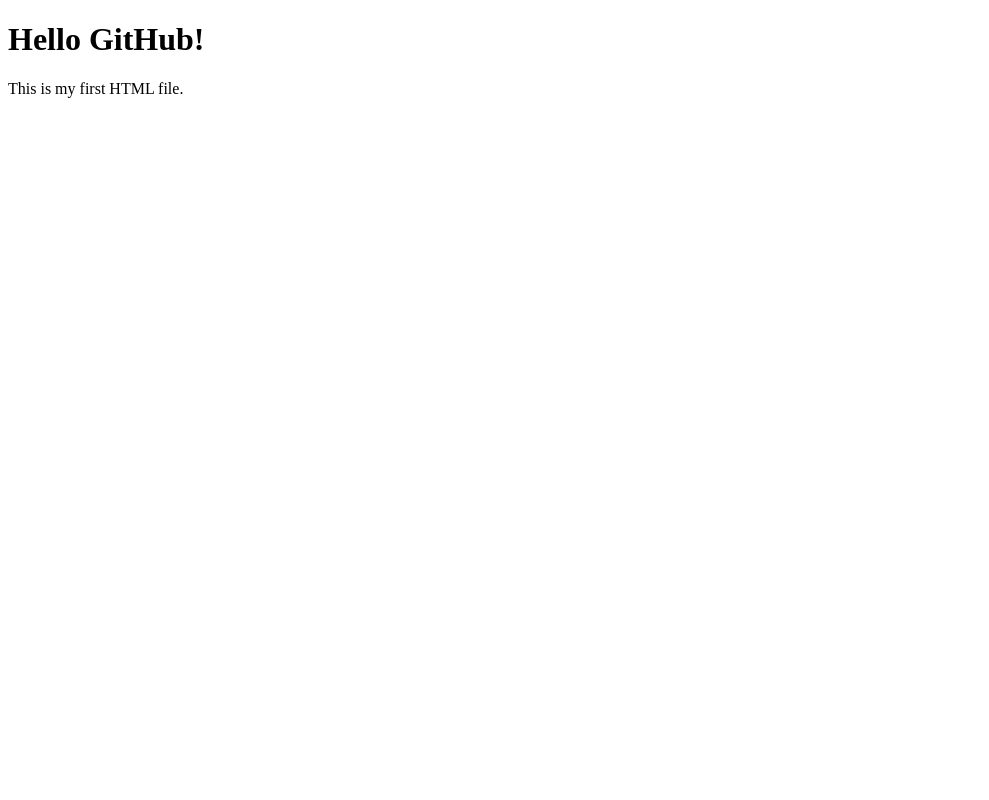
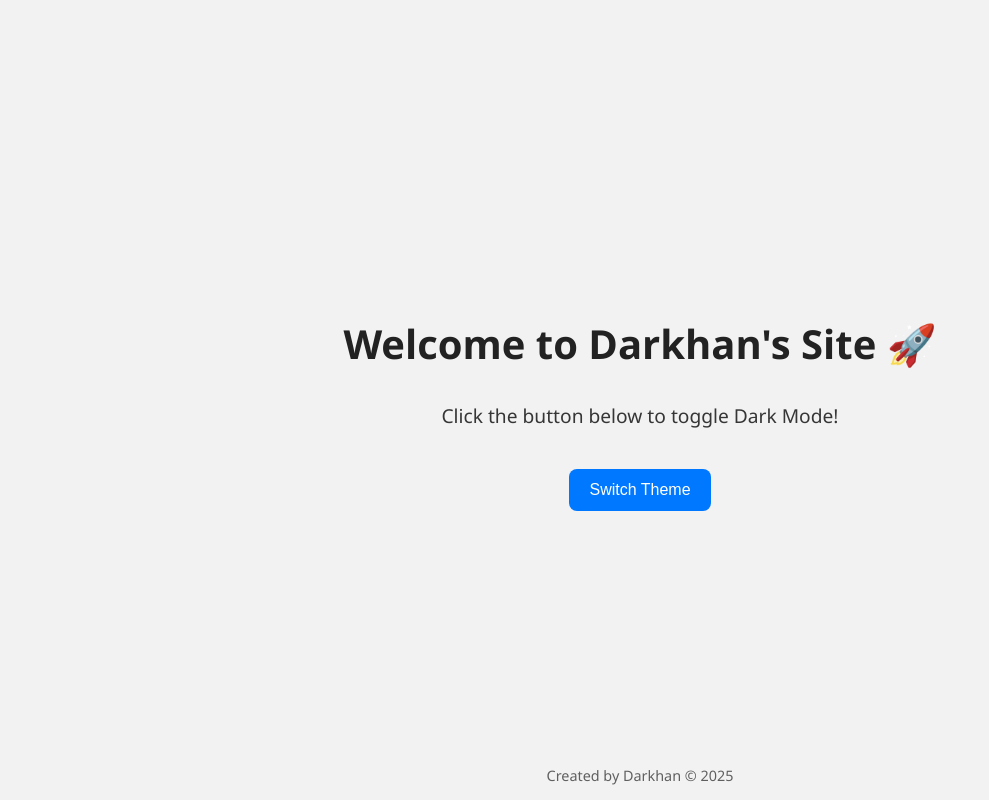
Before and after one commit to Darrkkhan/my-first-project, a plain HTML site: page index.html in a window 1280 px wide. Shown: the whole page, without its empty margins (0-989 px from the left). Drawn offline with Linux system fonts and the light colour scheme.

Commit message:
Update index.html

```diff
--- a/index.html
+++ b/index.html
@@ -1,10 +1,88 @@
 <!DOCTYPE html>
-<html>
+<html lang="en">
 <head>
-    <title>My First GitHub Page</title>
+  <meta charset="UTF-8" />
+  <meta name="viewport" content="width=device-width, initial-scale=1.0" />
+  <title>Darkhan's Webpage</title>
+  <style>
+    :root {
+      --bg-color: #f2f2f2;
+      --text-color: #222;
+      --accent-color: #0078ff;
+    }
+
+    body.dark {
+      --bg-color: #121212;
+      --text-color: #eee;
+      --accent-color: #00c2ff;
+    }
+
+    body {
+      font-family: 'Segoe UI', sans-serif;
+      background-color: var(--bg-color);
+      color: var(--text-color);
+      display: flex;
+      flex-direction: column;
+      align-items: center;
+      justify-content: center;
+      height: 100vh;
+      margin: 0;
+      transition: background-color 0.5s, color 0.5s;
+    }
+
+    h1 {
+      font-size: 2.5em;
+      margin-bottom: 0.3em;
+      animation: fadeIn 1.5s ease-in-out;
+    }
+
+    p {
+      font-size: 1.2em;
+      opacity: 0.9;
+    }
+
+    button {
+      background-color: var(--accent-color);
+      border: none;
+      color: white;
+      padding: 12px 20px;
+      border-radius: 8px;
+      cursor: pointer;
+      font-size: 1em;
+      margin-top: 20px;
+      transition: transform 0.3s, background-color 0.3s;
+    }
+
+    button:hover {
+      background-color: #0059b3;
+      transform: scale(1.05);
+    }
+
+    @keyframes fadeIn {
+      from { opacity: 0; transform: translateY(-20px); }
+      to { opacity: 1; transform: translateY(0); }
+    }
+
+    footer {
+      position: absolute;
+      bottom: 15px;
+      font-size: 0.9em;
+      opacity: 0.7;
+    }
+  </style>
 </head>
 <body>
-    <h1>Hello GitHub!</h1>
-    <p>This is my first HTML file.</p>
+  <h1>Welcome to Darkhan's Site 🚀</h1>
+  <p>Click the button below to toggle Dark Mode!</p>
+  <button id="theme-toggle">Switch Theme</button>
+
+  <footer>Created by Darkhan © 2025</footer>
+
+  <script>
+    const button = document.getElementById('theme-toggle');
+    button.addEventListener('click', () => {
+      document.body.classList.toggle('dark');
+    });
+  </script>
 </body>
 </html>
```
